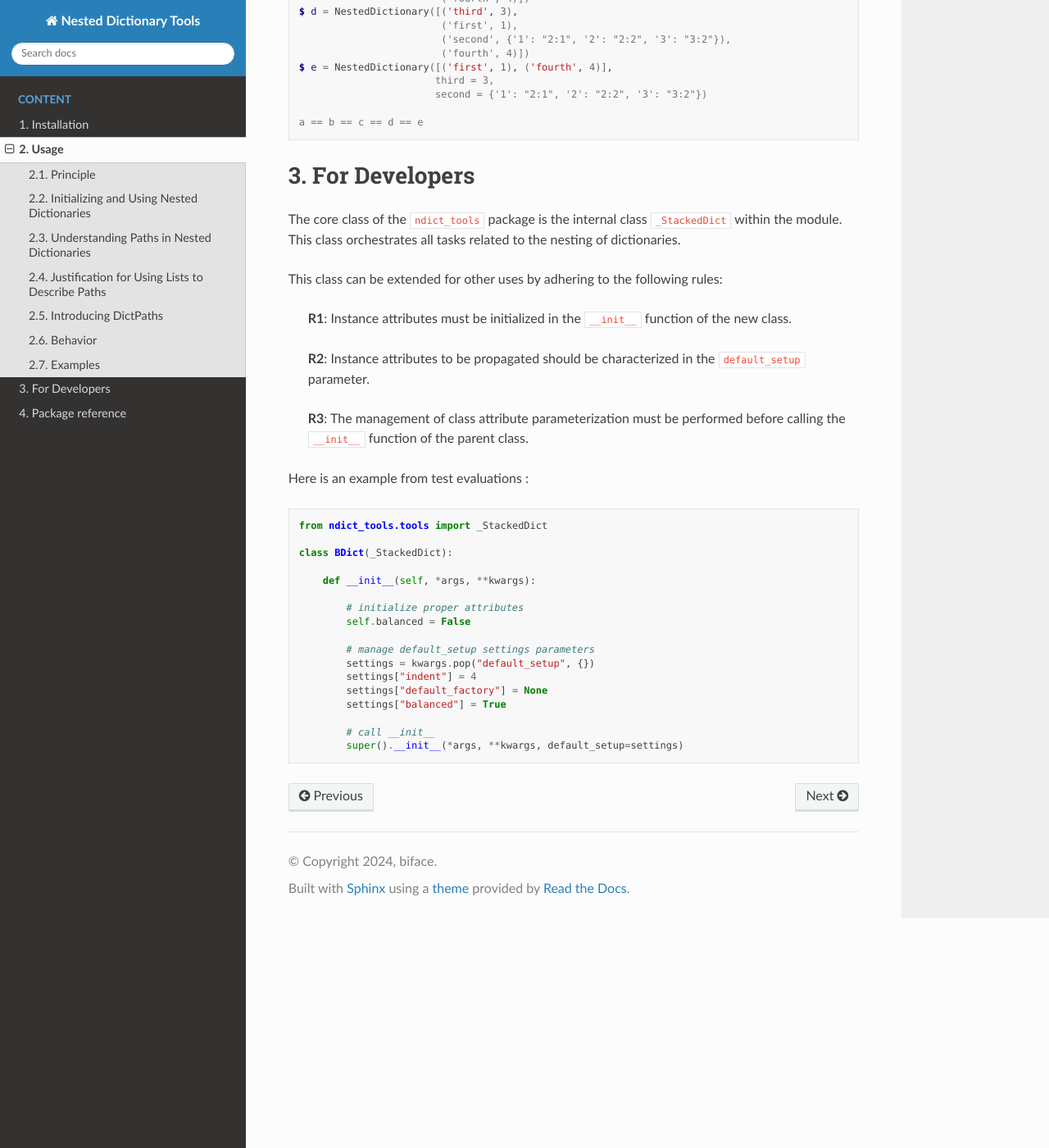
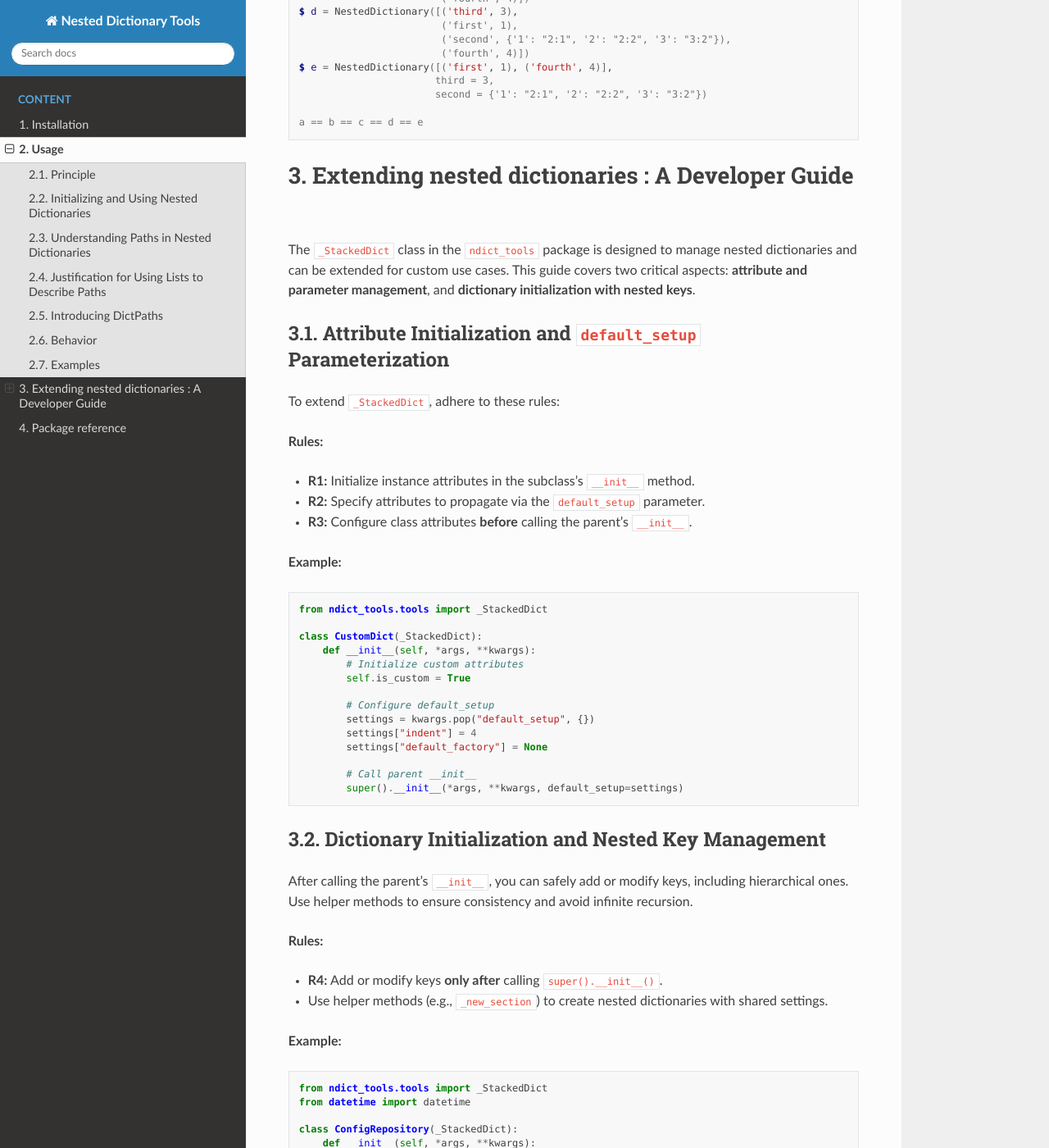
Before and after one commit to biface/ndt, a Sphinx documentation site: the page built from docs/source/usage.rst, in a window 1280 px wide and 1400 px high, scrolled down 4386 px. Shown: the whole window at 82% size. Built offline with Sphinx 7.4.7 and the Read the Docs theme 3.1.0, drawn with Linux system fonts in a browser that asks for light colours; some of the changed text lies outside the part shown.

Commit message:
Docs:Updating package reference doc.

```diff
--- a/docs/source/conf.py
+++ b/docs/source/conf.py
@@ -12,9 +12,9 @@ from sphinx.ext.graphviz import graphviz
 # https://www.sphinx-doc.org/en/master/usage/configuration.html#project-information
 
 project = 'Nested Dictionary Tools'
-copyright = '2024, biface'
+copyright = '2024-2025, biface'
 author = 'biface'
-release = '0.0.5'
+release = '0.8.0'
 version = release
 
 # -- General configuration ---------------------------------------------------
--- a/docs/source/usage.rst
+++ b/docs/source/usage.rst
@@ -221,42 +221,111 @@ Examples
 
     a == b == c == d == e
 
+Extending nested dictionaries : A Developer Guide
+=================================================
 
-For Developers
-==============
+The ``_StackedDict`` class in the ``ndict_tools`` package is designed to manage nested dictionaries and can be extended
+for custom use cases. This guide covers two critical aspects: **attribute and parameter management**,
+and **dictionary initialization with nested keys**.
 
-The core class of the ``ndict_tools`` package is the internal class ``_StackedDict`` within the module. This class
-orchestrates all tasks related to the nesting of dictionaries.
+Attribute Initialization and ``default_setup`` Parameterization
+---------------------------------------------------------------
 
-This class can be extended for other uses by adhering to the following rules:
+To extend ``_StackedDict``, adhere to these rules:
 
-  **R1**: Instance attributes must be initialized in the ``__init__`` function of the new class.
+**Rules:**
 
-  **R2**: Instance attributes to be propagated should be characterized in the ``default_setup`` parameter.
+- **R1:** Initialize instance attributes in the subclass's ``__init__`` method.
+- **R2:** Specify attributes to propagate via the ``default_setup`` parameter.
+- **R3:** Configure class attributes **before** calling the parent's ``__init__``.
 
-  **R3**: The management of class attribute parameterization must be performed before calling the ``__init__`` function of the parent class.
-
-Here is an example from test evaluations :
+**Example:**
 
 .. code-block:: python
 
     from ndict_tools.tools import _StackedDict
 
-    class BDict(_StackedDict):
+    class CustomDict(_StackedDict):
+        def __init__(self, *args, **kwargs):
+            # Initialize custom attributes
+            self.is_custom = True
 
-        def __init__(self, *args, **kwargs):
-
-            # initialize proper attributes
-            self.balanced = False
-
-            # manage default_setup settings parameters
+            # Configure default_setup
             settings = kwargs.pop("default_setup", {})
             settings["indent"] = 4
             settings["default_factory"] = None
-            settings["balanced"] = True
 
-            # call __init__
+            # Call parent __init__
             super().__init__(*args, **kwargs, default_setup=settings)
 
 
+Dictionary Initialization and Nested Key Management
+---------------------------------------------------
+
+After calling the parent's ``__init__``, you can safely add or modify keys, including hierarchical ones. Use helper methods to ensure consistency and avoid infinite recursion.
+
+**Rules:**
+
+- **R4:** Add or modify keys **only after** calling ``super().__init__()``.
+- Use helper methods (e.g., ``_new_section``) to create nested dictionaries with shared settings.
+
+**Example:**
+
+.. code-block:: python
+
+    from ndict_tools.tools import _StackedDict
+    from datetime import datetime
+
+    class ConfigRepository(_StackedDict):
+        def __init__(self, *args, **kwargs):
+            super().__init__(*args, **kwargs, default_setup={"indent": 2, "default_factory": dict})
+
+            # Initialize nested sections
+            self["metadata"] = self._new_section({
+                "name": "",
+                "version": "1.0",
+                "created_at": datetime.now().strftime("%Y-%m-%d %H:%M"),
+                "flags": {"active": True, "read_only": False},
+            })
+            self["paths"] = self._new_section({
+                "root": "",
+                "config": "config.yaml",
+            })
+
+            # Apply args/kwargs
+            self._apply_args(args)
+            self._apply_kwargs(kwargs)
+
+        def _new_section(self, data: dict) -> "_StackedDict":
+            """Create a new section with shared settings."""
+            return _StackedDict(data, default_setup=self.default_setup)
+
+        def _apply_args(self, args) -> None:
+            """Apply positional arguments as (path, value) pairs."""
+            for path, value in args:
+                if not isinstance(path, (list, str)) or not self.is_key(path):
+                    raise KeyError(f"Invalid path/key: {path}")
+                if isinstance(value, dict):
+                    self[path].update(value)
+                else:
+                    self[path] = value
+
+        def _apply_kwargs(self, kwargs: dict) -> None:
+            """Apply keyword arguments as key-value pairs."""
+            for key, value in kwargs.items():
+                if key not in self.keys():
+                    raise KeyError(f"Invalid key: {key}")
+                if isinstance(value, dict):
+                    self[key].update(value)
+                else:
+                    self[key] = value
+
+
+Key Takeaways
+-------------
+
+- **Order Matters:** Always call ``super().__init__()`` before adding keys.
+- **Validation:** Use helper methods to validate and apply arguments.
+- **Consistency:** Factorize nested dictionary creation with ``_new_section``
+
 .. _defaultdict: https://docs.python.org/3/library/collections.html#collections.defaultdict
```
Also changed, not shown: docs/source/api.rst (+9 -5 lines), docs/source/install.rst (+11 -0 lines), 1 other file.
